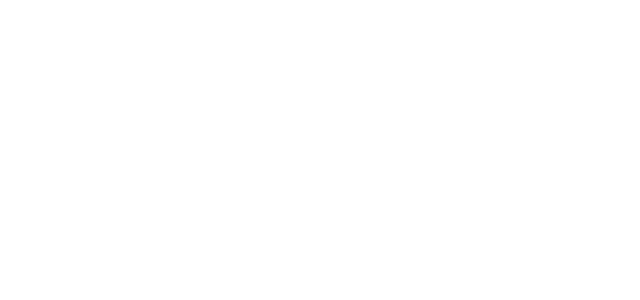
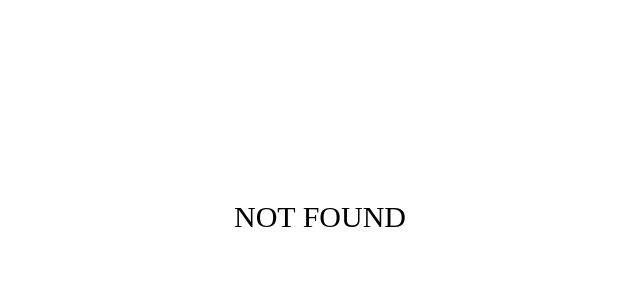
Before and after one commit to 2sumin2/bulletinboard, a React (Create React App) app: page /notfound in a window 1280 px wide. Before the commit this address had no page. Shown: the top 300 px of the page, without its empty margins (320-960 px from the left). Built offline with nearby package versions, Linux system fonts and the light colour scheme; a web font is replaced by a local one.

Commit message:
Restrict access to unauthorized users

```diff
--- a/src/Router.tsx
+++ b/src/Router.tsx
@@ -4,6 +4,7 @@ import FreeBoard from "./components/board/FreeBoard";
 import WriteCollectionPost from "./components/post/WriteCollectionPost";
 import WriteFreeBoard from "./components/post/WrtieFreePost";
 import Home from "./components/Home";
+import NotFound from "./components/NotFound";
 import Login from "./components/login/Login";
 import Signup from "./components/login/Signup";
 import PostGeneral from "./components/post/PostGeneralUser";
@@ -20,6 +21,7 @@ function Router() {
                 <Route path="/writeonFreeboard" element={<WriteFreeBoard />} />
                 <Route path="/freeboard" element={<FreeBoard />} />
                 <Route path="/databoard" element={<DataBoard />} />
+                <Route path="/notfound" element={<NotFound />} />
                 <Route path="/home" element={<Home />} />
                 <Route path="/" element={<Login />} />
                 <Route path="/account" element={<Signup />} />
--- /dev/null
+++ b/src/components/NotFound.tsx
@@ -0,0 +1,17 @@
+import styled from "styled-components";
+
+const Span = styled.span`
+    width: 100vw;
+    height: 100vh;
+    padding-top: 200px;
+    display: block;
+    text-align: center;
+    color:black;
+    font-size: 30px;
+    font-weight: 500;
+`;
+
+function NotFound() {
+    return <Span>NOT FOUND</Span>;
+}
+export default NotFound;
--- a/src/components/board/DataBoard.tsx
+++ b/src/components/board/DataBoard.tsx
@@ -1,8 +1,9 @@
-import { Link } from "react-router-dom";
+import { Link, useNavigate } from "react-router-dom";
 import { BoardTitle, Table, TableBox, Th, Btn } from "./BulletinBoard";
 import Nav from "../Nav";
 import DataBoardElement from "./DataBoardElement";
 import { gql, useQuery } from "@apollo/client";
+import { useEffect } from "react";
 
 const SEE_LIST_QUERY = gql`
   query seeList {
@@ -22,7 +23,15 @@ const SEE_LIST_QUERY = gql`
 `;
 
 function DataBoard() {
+    const navigate = useNavigate();
     const { data, loading, error } = useQuery(SEE_LIST_QUERY);
+    useEffect(() => {
+        const token = localStorage.getItem("TOKEN");
+        if (!token) {
+
+            navigate('/notfound');
+        }
+    }, []);
     return (
         <>
             <Nav />
@@ -57,7 +66,6 @@ function DataBoard() {
                 </Table>
             </TableBox>
             <Link to="/writeondataboard"><Btn>글쓰기</Btn></Link>
-
         </>
     );
 }
--- a/src/components/board/FreeBoard.tsx
+++ b/src/components/board/FreeBoard.tsx
@@ -1,8 +1,17 @@
-import { Link } from "react-router-dom";
+import { Link, useNavigate } from "react-router-dom";
 import { BoardTitle, Table, TableBox, Th, Btn } from "./BulletinBoard";
 import Nav from "../Nav";
+import { useEffect } from "react";
 
 function FreeBoard() {
+    const navigate = useNavigate();
+    useEffect(() => {
+        const token = localStorage.getItem("TOKEN");
+        if (!token) {
+
+            navigate('/notfound');
+        }
+    }, []);
     return (
         <>
             <Nav />
--- a/src/components/post/PostGeneralUser.tsx
+++ b/src/components/post/PostGeneralUser.tsx
@@ -1,9 +1,10 @@
 import { Btn, ItemBox, WriteBox, ItemBoxAnother, Span, Input, Content } from "../board/BulletinBoard";
-import { useLocation } from "react-router-dom";
+import { useLocation, useNavigate } from "react-router-dom";
 import styled from "styled-components";
 import moment from 'moment';
 import Nav from "../Nav";
 import React, { useRef } from "react";
+import { useEffect } from "react";
 
 const FileBox = styled(Input)`
     width:max-content;
@@ -23,6 +24,14 @@ interface RouterState {
 }
 
 function PostGeneralUser() {
+    const navigate = useNavigate();
+    useEffect(() => {
+        const token = localStorage.getItem("TOKEN");
+        if (!token) {
+
+            navigate('/notfound');
+        }
+    }, []);
     const { state } = useLocation() as RouterState;
     const newDate = new Date().setTime(state?.deadline);
     const date = moment(newDate).format("YYYY-MM-DD");
@@ -58,6 +67,7 @@ function PostGeneralUser() {
                     {state?.attachedFileUrl && <FileBox as="a" href={state?.attachedFileUrl} target="_blank">{attachedFileName}</FileBox>}
                 </ItemBoxAnother>
             </WriteBox>
+            {(state?.classification == "마감") ? null : (
                 <React.Fragment>
                     <input
                         ref={fileRef}
@@ -65,7 +75,7 @@ function PostGeneralUser() {
                         style={{ display: "none" }}
                     />
                     <Btn onClick={onClick}>파일 업로드</Btn>
-            </React.Fragment>
+                </React.Fragment>)}
         </>
     );
 }
--- a/src/components/post/PostPowerUser.tsx
+++ b/src/components/post/PostPowerUser.tsx
@@ -2,7 +2,6 @@ import { useLocation } from "react-router-dom";
 import styled from "styled-components";
 import { Btn, ItemBox, WriteBox, ItemBoxAnother, Span, Input, Content, SpanWide } from "../board/BulletinBoard";
 import Nav from "../Nav";
-import { Link } from "react-router-dom";
 import moment from 'moment';
 import { useNavigate } from "react-router-dom";
 import { gql, useMutation } from "@apollo/client";
@@ -105,6 +104,13 @@ const UPDATE_BOARD_MUTATION = gql`
 
 function PostPowerUser() {
     const navigate = useNavigate();
+    useEffect(() => {
+        const token = localStorage.getItem("TOKEN");
+        if (!token) {
+
+            navigate('/notfound');
+        }
+    }, []);
     const { state } = useLocation() as RouterState;
     const newDate = new Date().setTime(state?.deadline);
     const date = moment(newDate).format("YYYY-MM-DD");
--- a/src/components/post/WriteCollectionPost.tsx
+++ b/src/components/post/WriteCollectionPost.tsx
@@ -1,6 +1,5 @@
 import { gql, useMutation, useQuery } from "@apollo/client";
-import fs from "fs"
-import React, { useState } from "react";
+import React, { useState, useEffect } from "react";
 import { useNavigate } from "react-router-dom";
 import { Btn, ItemBox, WriteBox, Span, Input, Content, ItemBoxAnother } from "../board/BulletinBoard";
 import Nav from "../Nav";
@@ -52,6 +51,13 @@ interface iFormState {
 
 function WriteCollectionPost() {
     const navigate = useNavigate();
+    useEffect(() => {
+        const token = localStorage.getItem("TOKEN");
+        if (!token) {
+
+            navigate('/notfound');
+        }
+    }, []);
     const [formState, setFormState] = useState<iFormState>();
     const onChange = (event: React.ChangeEvent<HTMLInputElement>) => {
         setFormState(formData => ({
--- a/src/components/post/WrtieFreePost.tsx
+++ b/src/components/post/WrtieFreePost.tsx
@@ -1,8 +1,17 @@
-import { Link } from "react-router-dom";
+import { Link, useNavigate } from "react-router-dom";
 import { Btn, ItemBox, WriteBox, Span, Input, Content } from "../board/BulletinBoard";
 import Nav from "../Nav";
+import { useEffect } from "react";
 
 function WriteFreeBoard() {
+    const navigate = useNavigate();
+    useEffect(() => {
+        const token = localStorage.getItem("TOKEN");
+        if (!token) {
+
+            navigate('/notfound');
+        }
+    }, []);
     return (
         <>
             <Nav />
```
Lines whose indentation alone changed are shown as unchanged.
